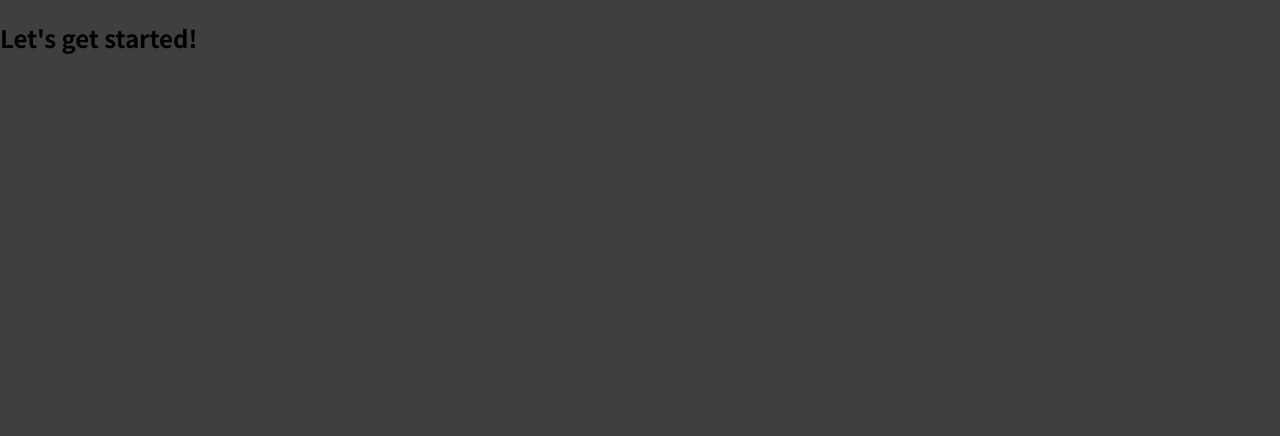
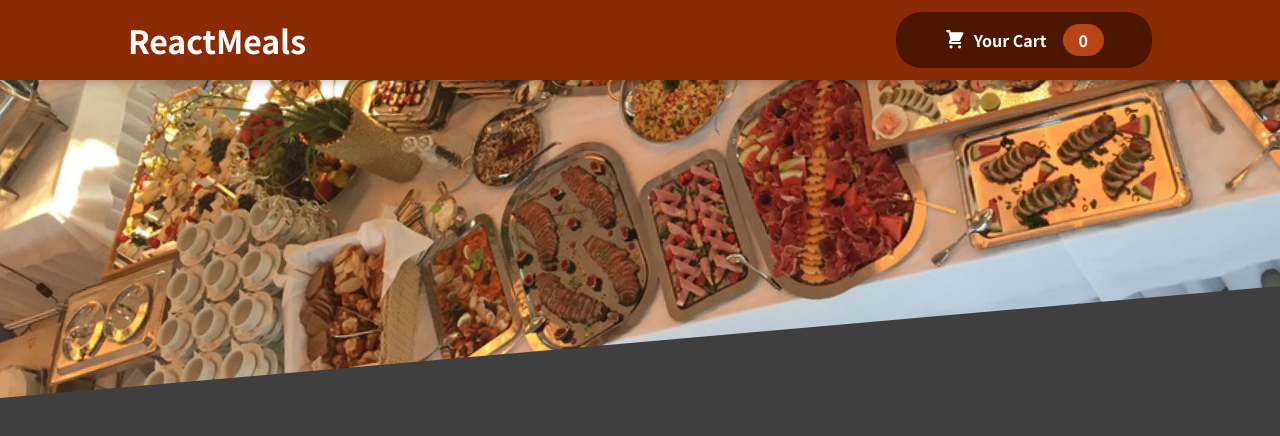
Before and after one commit to jorge-eche/react-meals, a React (Create React App) app: page / in a window 1280 px wide. Shown: the top 436 px of the page. Built offline with nearby package versions, Linux system fonts and the light colour scheme.

Commit message:
code Header component

```diff
--- a/src/App.js
+++ b/src/App.js
@@ -1,8 +1,11 @@
+import { Fragment } from "react";
+import Header from "./components/Layout/Header/Header";
+
 function App() {
   return (
-    <div>
-      <h2>Let's get started!</h2>
-    </div>
+    <Fragment>
+      <Header />
+    </Fragment>
   );
 }
 
--- /dev/null
+++ b/src/components/Cart/Cart.js
@@ -0,0 +1,6 @@
+import Card from "../UI/Card";
+
+const MealsSummary = () => {
+  return <Card></Card>;
+};
+export default MealsSummary;
--- /dev/null
+++ b/src/components/Layout/Header/Header.js
@@ -0,0 +1,20 @@
+import { Fragment } from "react";
+import HeaderCartbutton from "../HeaderCartButton/HeaderCartButton";
+import Card from "../../UI/Card/Card";
+import MealsImg from "../../../img/meals.jpg";
+import classes from "./Header.module.css";
+
+const Header = () => {
+  return (
+    <Fragment>
+      <header className={classes.header}>
+        <h1>ReactMeals</h1>
+        <HeaderCartbutton />
+      </header>
+      <div className={classes["main-image"]}>
+        <img src={MealsImg} alt="meals" />
+      </div>
+    </Fragment>
+  );
+};
+export default Header;
--- /dev/null
+++ b/src/components/Layout/Header/Header.module.css
@@ -0,0 +1,29 @@
+.header {
+  position: fixed;
+  top: 0;
+  left: 0;
+  width: 100%;
+  height: 5rem;
+  background-color: #8a2b06;
+  color: white;
+  display: flex;
+  justify-content: space-between;
+  align-items: center;
+  padding: 0 10%;
+  box-shadow: 0 2px 8px rgba(0, 0, 0, 0.25);
+  z-index: 10;
+}
+
+.main-image {
+  width: 100%;
+  height: 25rem;
+  z-index: 0;
+  overflow: hidden;
+}
+
+.main-image img {
+  width: 110%;
+  height: 100%;
+  object-fit: cover;
+  transform: rotateZ(-5deg) translateY(-4rem) translateX(-1rem);
+}
--- /dev/null
+++ b/src/components/Layout/HeaderCartButton/CartIcon.js
@@ -0,0 +1,13 @@
+const CartIcon = () => {
+  return (
+    <svg
+      xmlns="http://www.w3.org/2000/svg"
+      viewBox="0 0 20 20"
+      fill="currentColor"
+    >
+      <path d="M3 1a1 1 0 000 2h1.22l.305 1.222a.997.997 0 00.01.042l1.358 5.43-.893.892C3.74 11.846 4.632 14 6.414 14H15a1 1 0 000-2H6.414l1-1H14a1 1 0 00.894-.553l3-6A1 1 0 0017 3H6.28l-.31-1.243A1 1 0 005 1H3zM16 16.5a1.5 1.5 0 11-3 0 1.5 1.5 0 013 0zM6.5 18a1.5 1.5 0 100-3 1.5 1.5 0 000 3z" />
+    </svg>
+  );
+};
+
+export default CartIcon;
--- /dev/null
+++ b/src/components/Layout/HeaderCartButton/HeaderCartButton.js
@@ -0,0 +1,15 @@
+import CartIcon from "./CartIcon";
+import classes from "./HeaderCartButton.module.css";
+
+const HeaderCartButton = () => {
+  return (
+    <button className={classes.button} type="button">
+      <span className={classes.icon}>
+        <CartIcon />
+      </span>
+      <span>Your Cart</span>
+      <span className={classes.badge}>0</span>
+    </button>
+  );
+};
+export default HeaderCartButton;
--- /dev/null
+++ b/src/components/Layout/HeaderCartButton/HeaderCartButton.module.css
@@ -0,0 +1,59 @@
+.button {
+  cursor: pointer;
+  font: inherit;
+  border: none;
+  background-color: #4d1601;
+  color: white;
+  padding: 0.75rem 3rem;
+  display: flex;
+  justify-content: space-around;
+  align-items: center;
+  border-radius: 25px;
+  font-weight: bold;
+}
+
+.button:hover,
+.button:active {
+  background-color: #2c0d00;
+}
+
+.icon {
+  width: 1.35rem;
+  height: 1.35rem;
+  margin-right: 0.5rem;
+}
+
+.badge {
+  background-color: #b94517;
+  padding: 0.25rem 1rem;
+  border-radius: 25px;
+  margin-left: 1rem;
+  font-weight: bold;
+}
+
+.button:hover .badge,
+.button:active .badge {
+  background-color: #92320c;
+}
+
+.bump {
+  animation: bump 300ms ease-out;
+}
+
+@keyframes bump {
+  0% {
+    transform: scale(1);
+  }
+  10% {
+    transform: scale(0.9);
+  }
+  30% {
+    transform: scale(1.1);
+  }
+  50% {
+    transform: scale(1.15);
+  }
+  100% {
+    transform: scale(1);
+  }
+}
--- a/src/components/UI/Card/Card.js
+++ b/src/components/UI/Card/Card.js
@@ -0,0 +1,9 @@
+import classes from "./Card.module.css";
+
+const Card = (props) => {
+  return (
+    <div className={`${classes.card} ${props.className}`}>{props.children}</div>
+  );
+};
+
+export default Card;
```
Also changed, not shown: src/components/Header/Header/Header.css (deleted), src/components/Header/Header/Header.js (deleted), src/img/meals.jpg (added).
